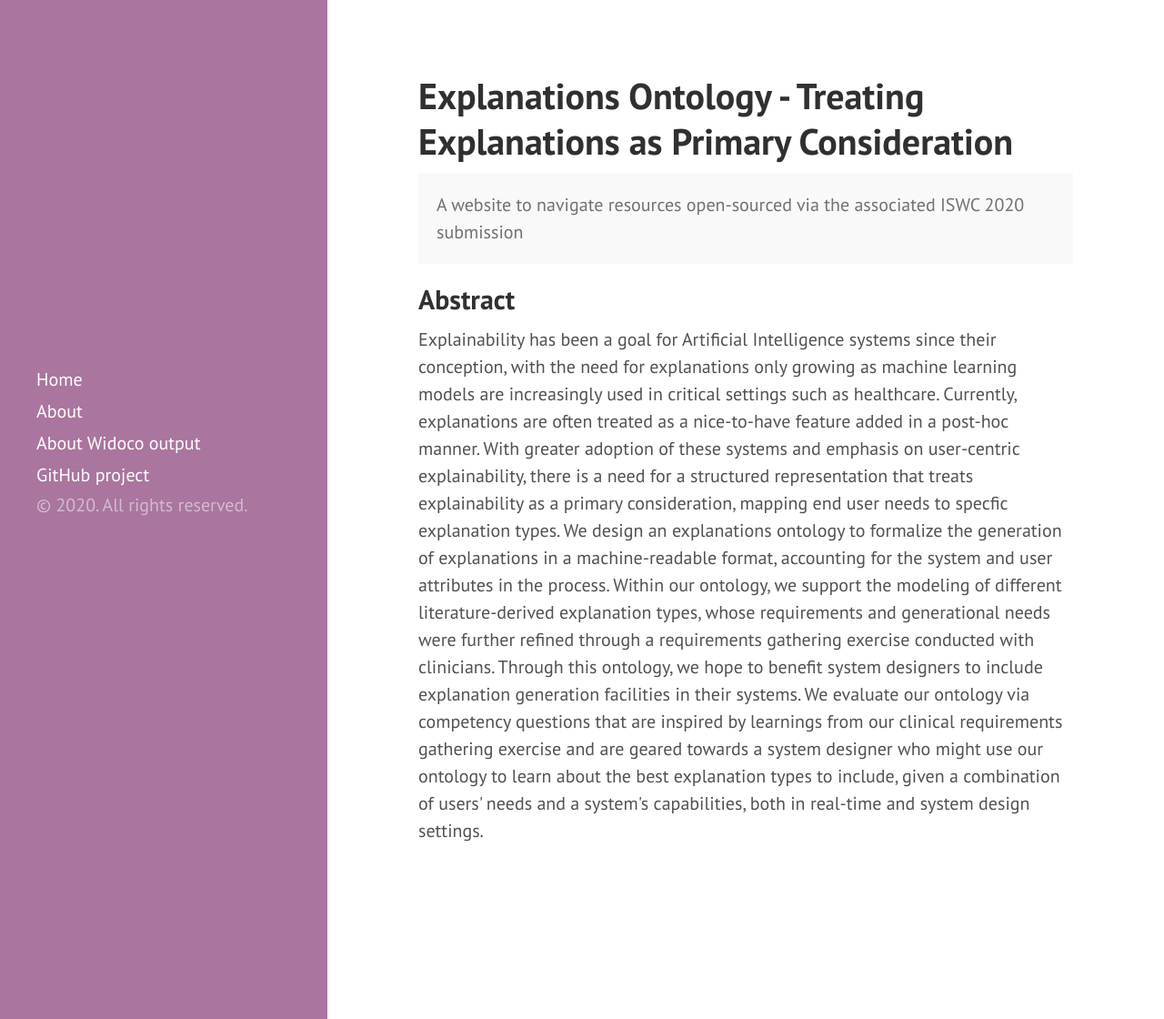
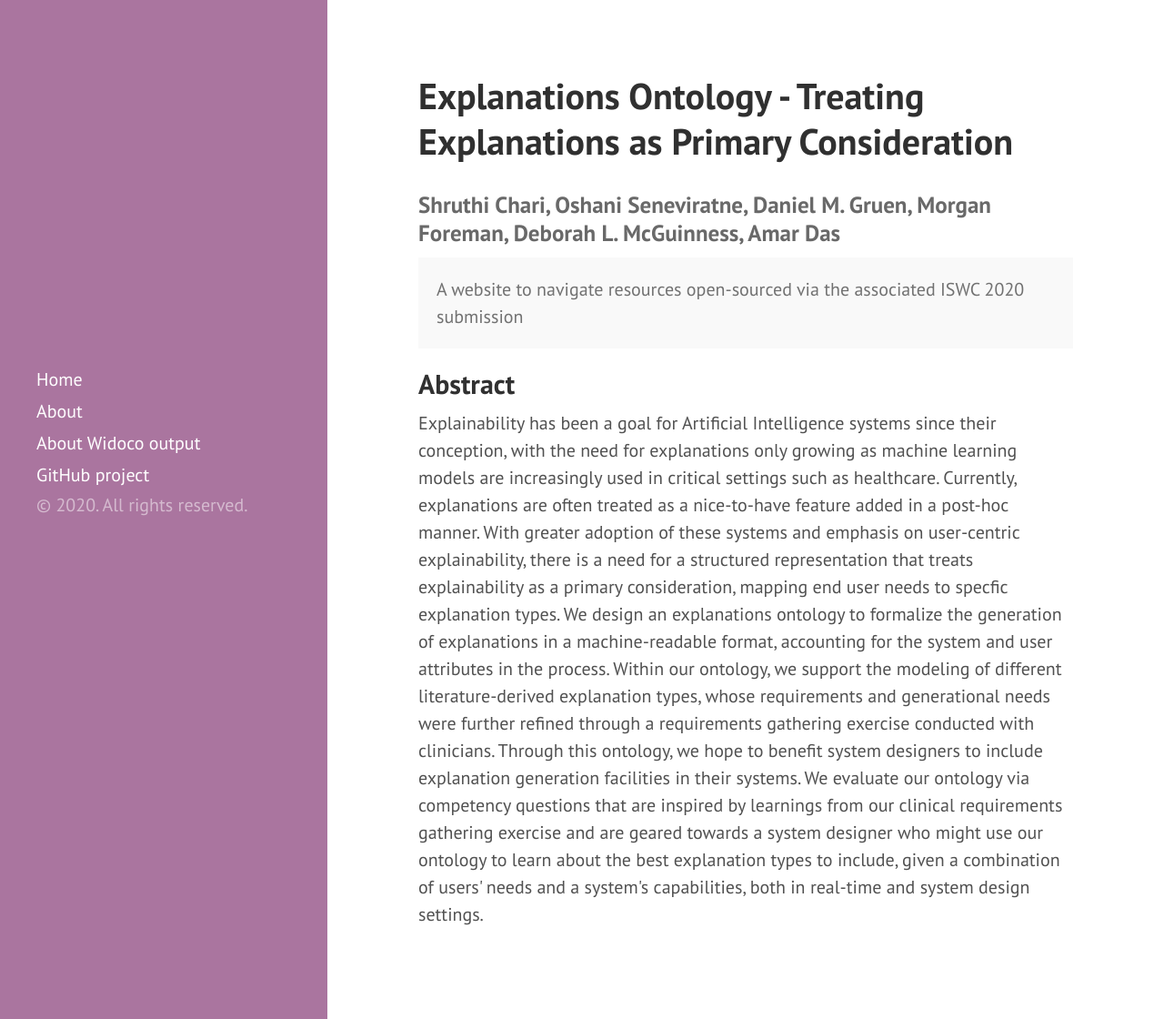
Before and after one commit to tetherless-world/explanation-ontology, a Jekyll site: the page built from index.html, in a window 1280 px wide and 1120 px high. Shown: the whole window at 91% size. Built offline with Jekyll 4.4.1, drawn with Linux system fonts in a browser that asks for light colours; Markdown is read by kramdown in place of the engine named in the settings; the list of posts is cut into pages by our own code.

Commit message:
Update index.html

```diff
--- a/index.html
+++ b/index.html
@@ -4,6 +4,7 @@ title: Explanations Ontology - Treating Explanations as Primary Consideration
 ---
 
 <h1 class="page-title">Explanations Ontology - Treating Explanations as Primary Consideration</h1>
+<h3 style="color:dimgrey;">Shruthi Chari, Oshani Seneviratne, Daniel M. Gruen, Morgan Foreman, Deborah L. McGuinness, Amar Das</h3>
 <p class="message">A website to navigate resources open-sourced via the associated ISWC 2020 submission</p>
 <article class="mb-5" id="abstract">
 <content>
```
